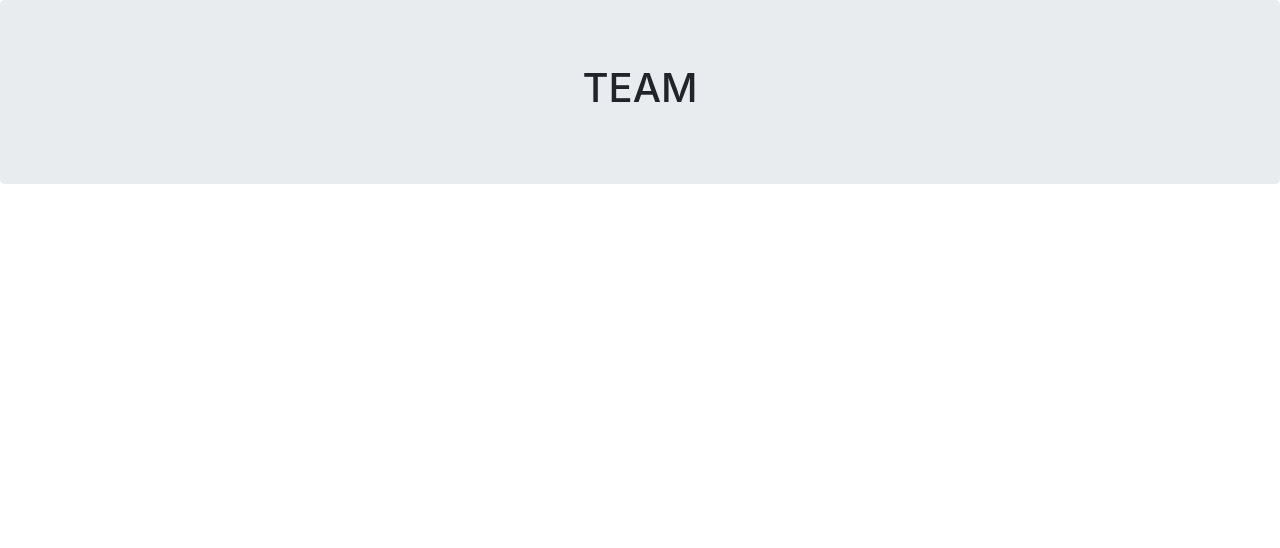
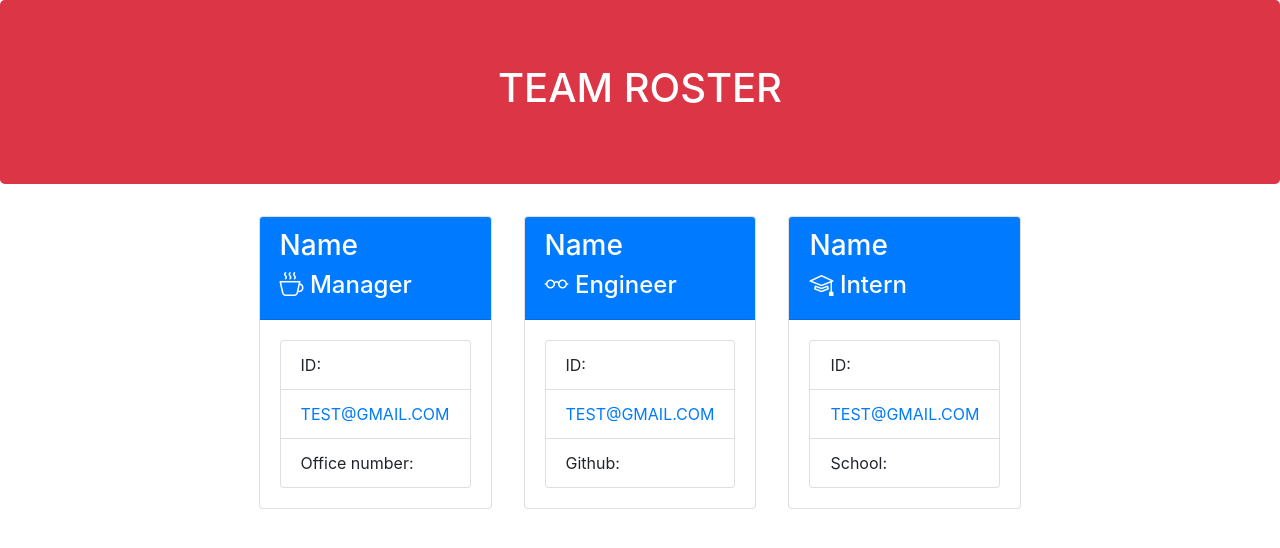
Before and after one commit to Tiraso12/Team-Roster, a plain HTML site: page dist/team.html in a window 1280 px wide. Drawn offline with nearby package versions, Linux system fonts and the light colour scheme.

Commit message:
creating the html

```diff
--- a/dist/style.css
+++ b/dist/style.css
@@ -0,0 +1,8 @@
+.team-heading{
+    background-color: #dc3545;
+    color: white;
+}
+
+.container-body{
+    flex-wrap: wrap;
+}
--- a/dist/team.html
+++ b/dist/team.html
@@ -1,22 +1,72 @@
 <!DOCTYPE html>
 <html lang="en">
+
 <head>
     <meta charset="UTF-8">
     <meta http-equiv="X-UA-Compatible" content="IE=edge">
     <meta name="viewport" content="width=device-width, initial-scale=1.0">
     <link rel="stylesheet" href="https://stackpath.bootstrapcdn.com/bootstrap/4.3.1/css/bootstrap.min.css"
         integrity="sha384-ggOyR0iXCbMQv3Xipma34MD+dH/1fQ784/j6cY/iJTQUOhcWr7x9JvoRxT2MZw1T" crossorigin="anonymous">
+    <link rel="stylesheet" href="https://cdn.jsdelivr.net/npm/bootstrap-icons@1.9.1/font/bootstrap-icons.css">
     <link rel="stylesheet" href="/dist/style.css">
     <title>Team-Roster</title>
 </head>
+
 <body>
     <div class="container-fluid">
         <div class="row">
-            <div class="col-12 jumbotron mb-3">
-                <h1 class="text-center">TEAM</h1>
+            <div class="col-12 jumbotron mb-3 team-heading">
+                <h1 class="text-center">TEAM ROSTER</h1>
             </div>
         </div>
 
-      </div>
+        <div class="container">
+            <div class="row">
+                <div class="container-body col-12 d-flex justify-content-center">
+                    <div class="card m-3">
+                        <div class="card-header bg-primary text-white">
+                            <h3>Name</h3>
+                            <h4 ><i class="bi bi-cup-hot"></i> Manager</h4>
+                        </div>
+                        <div class="card-body">
+                            <ul class="list-group">
+                                <li class="list-group-item">ID:</li>
+                                <li class="list-group-item"><a href="mailto:TEST@GMAIL.COM">TEST@GMAIL.COM</a></li>
+                                <li class="list-group-item">Office number:</li>
+                            </ul>
+                        </div>
+                    </div>
+                    <div class="card  m-3">
+                        <div class="card-header bg-primary text-white">
+                            <h3>Name</h3>
+                            <h4><i class="bi bi-eyeglasses"></i> Engineer</h4>
+                        </div>
+                        <div class="card-body">
+                            <ul class="list-group">
+                                <li class="list-group-item">ID:</li>
+                                <li class="list-group-item"><a href="mailto:TEST@GMAIL.COM">TEST@GMAIL.COM</a></li>
+                                <li class="list-group-item">Github:</li>
+                            </ul>
+                        </div>
+                    </div>
+                    <div class="card  m-3">
+                        <div class="card-header bg-primary text-white">
+                            <h3>Name</h3>
+                            <h4><i class="bi bi-mortarboard"></i> Intern</h4>
+                        </div>
+                        <div class="card-body">
+                            <ul class="list-group">
+                                <li class="list-group-item">ID:</li>
+                                <li class="list-group-item"><a href="mailto:TEST@GMAIL.COM">TEST@GMAIL.COM</a></li>
+                                <li class="list-group-item">School:</li>
+                            </ul>
+                        </div>
+                    </div>
+                </div>
+            </div>
+        </div>
+
+    </div>
 </body>
+
 </html>
```
